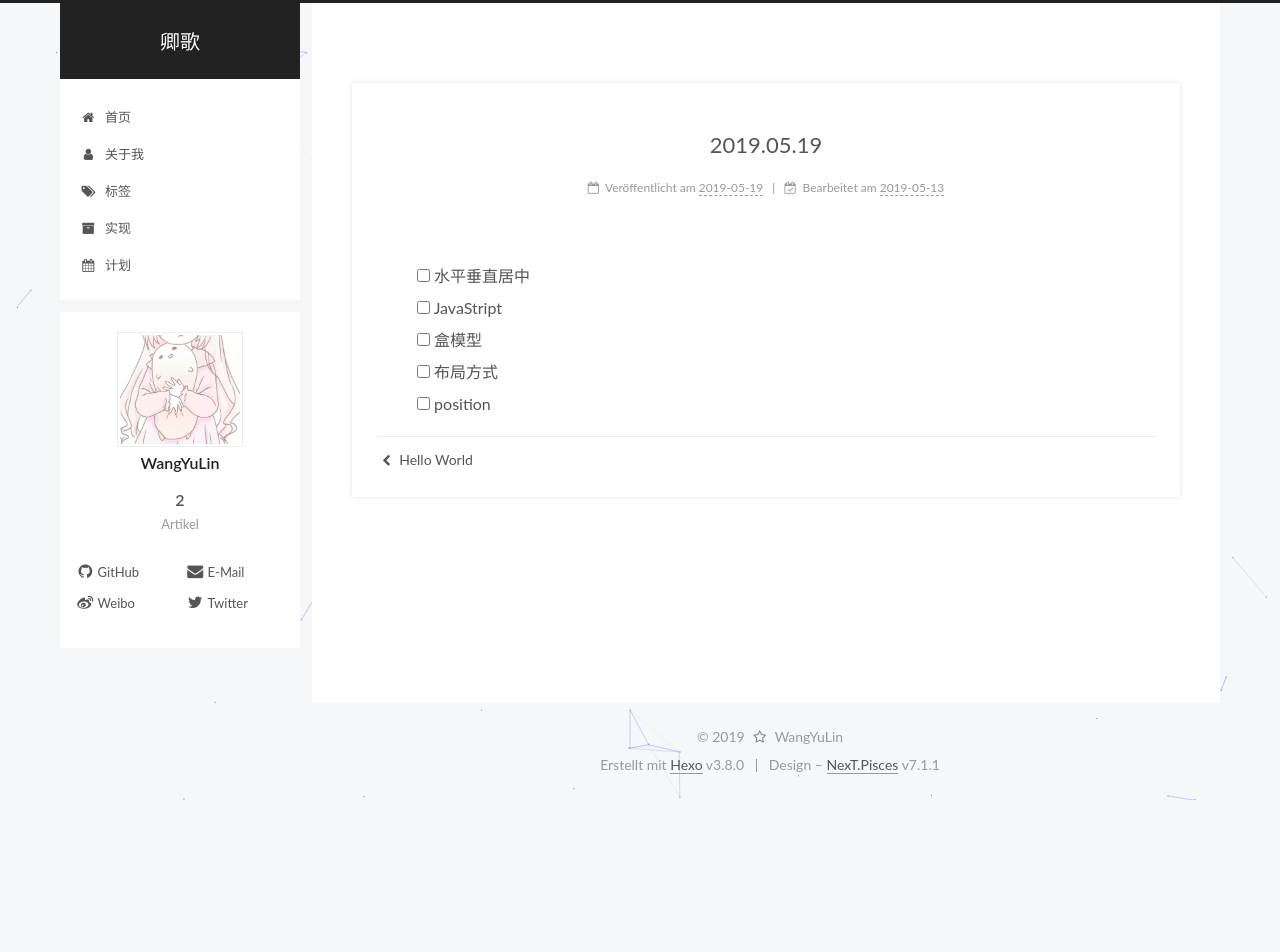
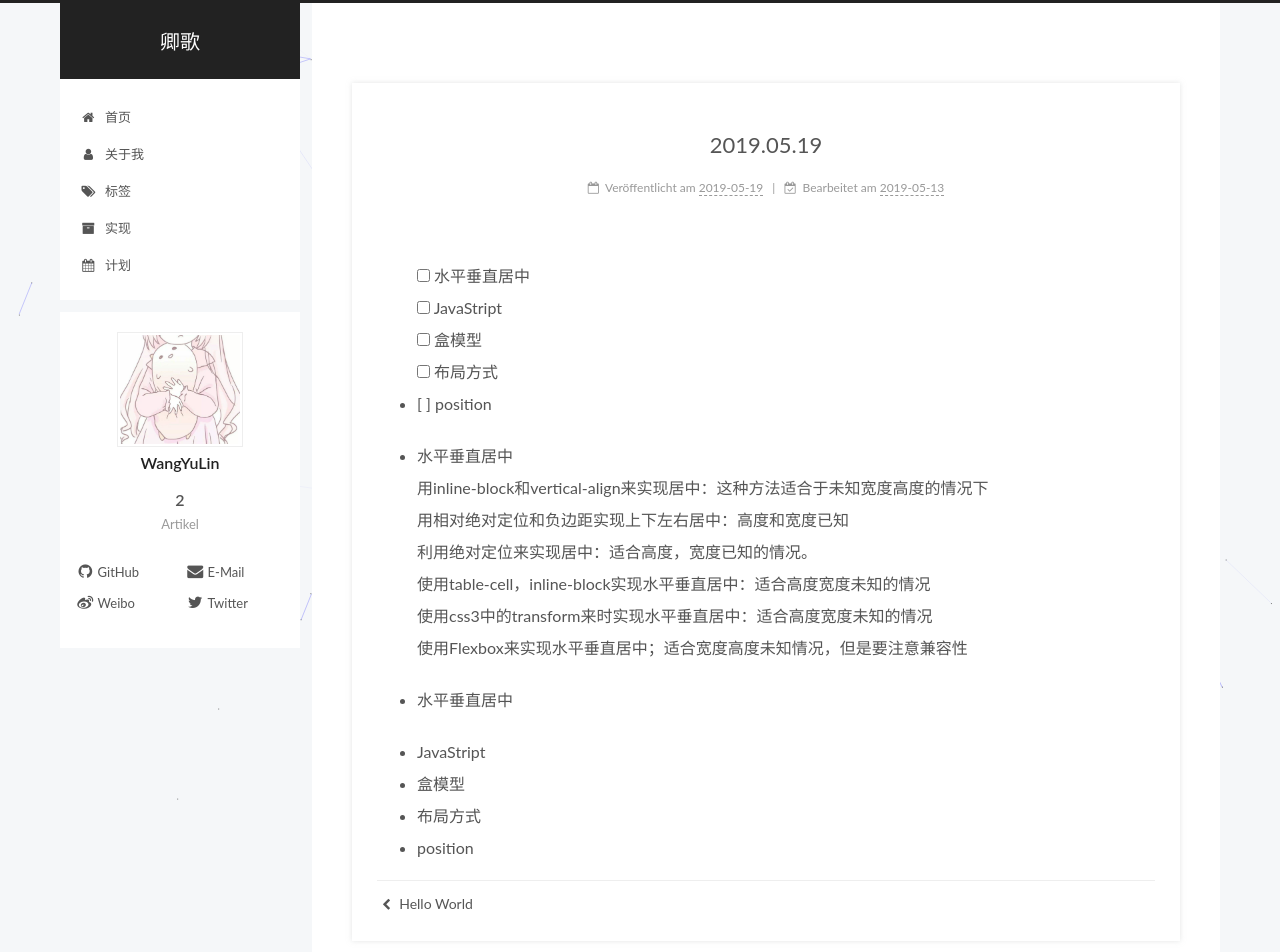
Before and after one commit to 624428641/624428641.github.io, a plain HTML site: page 2019/05/19/first-try/index.html in a window 1280 px wide. Shown: the top 952 px of the page. Before the commit the page ends 800 px from the top, so only its background shows below. Drawn offline with Linux system fonts and the light colour scheme.

Commit message:
Site updated: 2019-05-13 17:24:57

```diff
--- a/2019/05/19/first-try/index.html
+++ b/2019/05/19/first-try/index.html
@@ -96,17 +96,17 @@
 
 
 
-  <meta name="description" content="水平垂直居中  JavaStript  盒模型  布局方式  position">
+  <meta name="description" content="水平垂直居中  JavaStript  盒模型  布局方式 [ ] position  水平垂直居中用inline-block和vertical-align来实现居中：这种方法适合于未知宽度高度的情况下用相对绝对定位和负边距实现上下左右居中：高度和宽度已知利用绝对定位来实现居中：适合高度，宽度已知的情况。使用table-cell，inline-block实现水平垂直居中：适合高度宽度未知的情况">
 <meta property="og:type" content="article">
 <meta property="og:title" content="2019.05.19">
 <meta property="og:url" content="http://yoursite.com/2019/05/19/first-try/index.html">
 <meta property="og:site_name" content="卿歌">
-<meta property="og:description" content="水平垂直居中  JavaStript  盒模型  布局方式  position">
+<meta property="og:description" content="水平垂直居中  JavaStript  盒模型  布局方式 [ ] position  水平垂直居中用inline-block和vertical-align来实现居中：这种方法适合于未知宽度高度的情况下用相对绝对定位和负边距实现上下左右居中：高度和宽度已知利用绝对定位来实现居中：适合高度，宽度已知的情况。使用table-cell，inline-block实现水平垂直居中：适合高度宽度未知的情况">
 <meta property="og:locale" content="zh-cn">
-<meta property="og:updated_time" content="2019-05-13T09:19:27.113Z">
+<meta property="og:updated_time" content="2019-05-13T09:22:40.950Z">
 <meta name="twitter:card" content="summary">
 <meta name="twitter:title" content="2019.05.19">
-<meta name="twitter:description" content="水平垂直居中  JavaStript  盒模型  布局方式  position">
+<meta name="twitter:description" content="水平垂直居中  JavaStript  盒模型  布局方式 [ ] position  水平垂直居中用inline-block和vertical-align来实现居中：这种方法适合于未知宽度高度的情况下用相对绝对定位和负边距实现上下左右居中：高度和宽度已知利用绝对定位来实现居中：适合高度，宽度已知的情况。使用table-cell，inline-block实现水平垂直居中：适合高度宽度未知的情况">
 
 
 
@@ -400,7 +400,7 @@
 
                   <span class="post-meta-item-text">Bearbeitet am</span>
 
-                <time title="Geändert am: 2019-05-13 17:19:27" itemprop="dateModified" datetime="2019-05-13T17:19:27+08:00">2019-05-13</time>
+                <time title="Geändert am: 2019-05-13 17:22:40" itemprop="dateModified" datetime="2019-05-13T17:22:40+08:00">2019-05-13</time>
 
 
           </span>
@@ -439,7 +439,16 @@
 <li style="list-style: none"><input type="checkbox"> JavaStript</li>
 <li style="list-style: none"><input type="checkbox"> 盒模型</li>
 <li style="list-style: none"><input type="checkbox"> 布局方式</li>
-<li style="list-style: none"><input type="checkbox"> position</li>
+<li><p>[ ] position</p>
+</li>
+<li><p>水平垂直居中<br>用inline-block和vertical-align来实现居中：这种方法适合于未知宽度高度的情况下<br>用相对绝对定位和负边距实现上下左右居中：高度和宽度已知<br>利用绝对定位来实现居中：适合高度，宽度已知的情况。<br>使用table-cell，inline-block实现水平垂直居中：适合高度宽度未知的情况<br>使用css3中的transform来时实现水平垂直居中：适合高度宽度未知的情况<br>使用Flexbox来实现水平垂直居中；适合宽度高度未知情况，但是要注意兼容性</p>
+</li>
+<li><p>水平垂直居中</p>
+</li>
+<li>JavaStript</li>
+<li>盒模型</li>
+<li>布局方式</li>
+<li>position</li>
 </ul>
 
 
--- a/css/main.css
+++ b/css/main.css
@@ -1760,7 +1760,7 @@ pre .javascript .function {
   width: 4px;
   height: 4px;
   border-radius: 50%;
-  background: #6c3cd7;
+  background: #a69ced;
 }
 .feed-link,
 .chat {
```
Also changed, not shown: index.html (+11 -2 lines).
